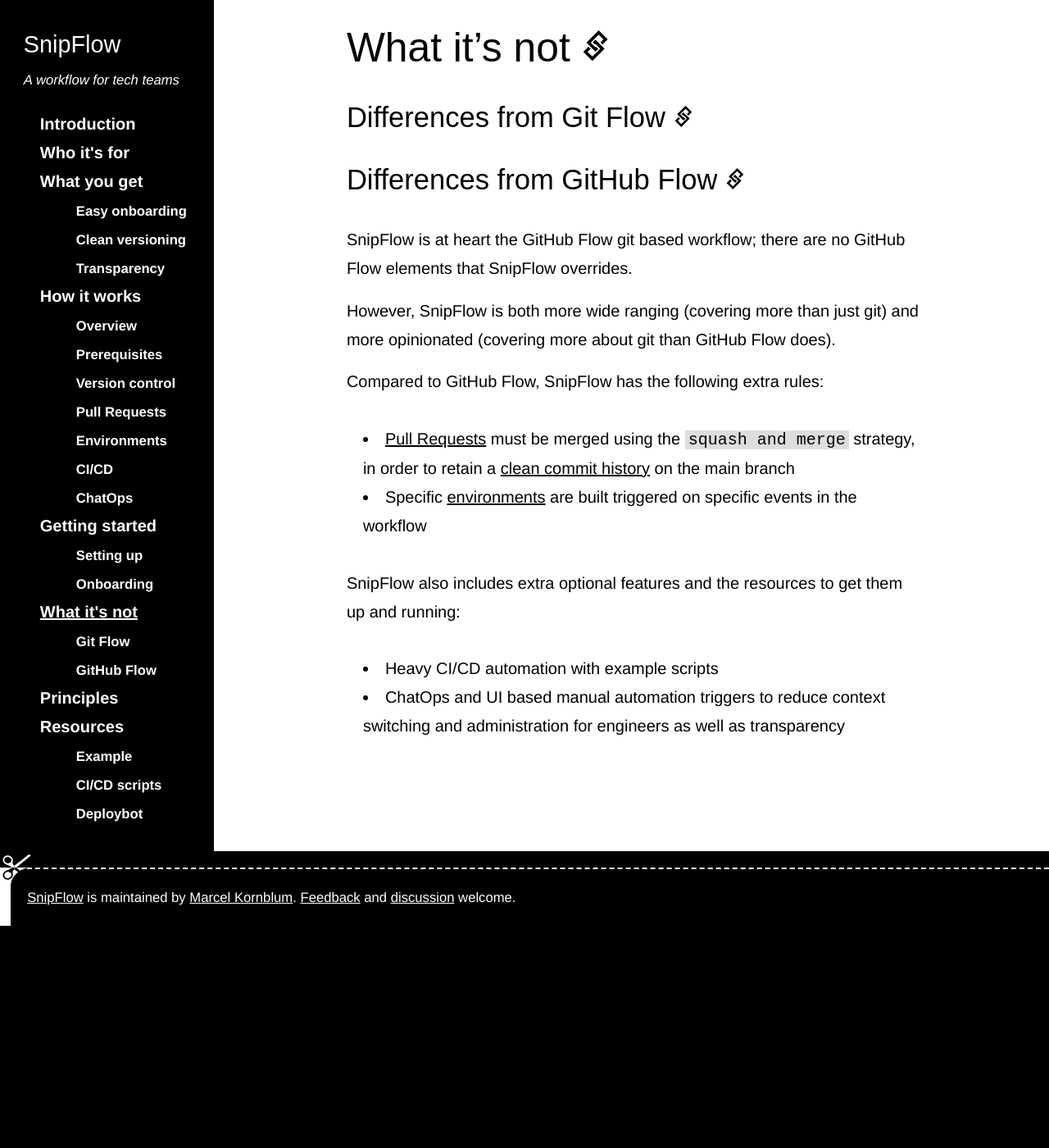
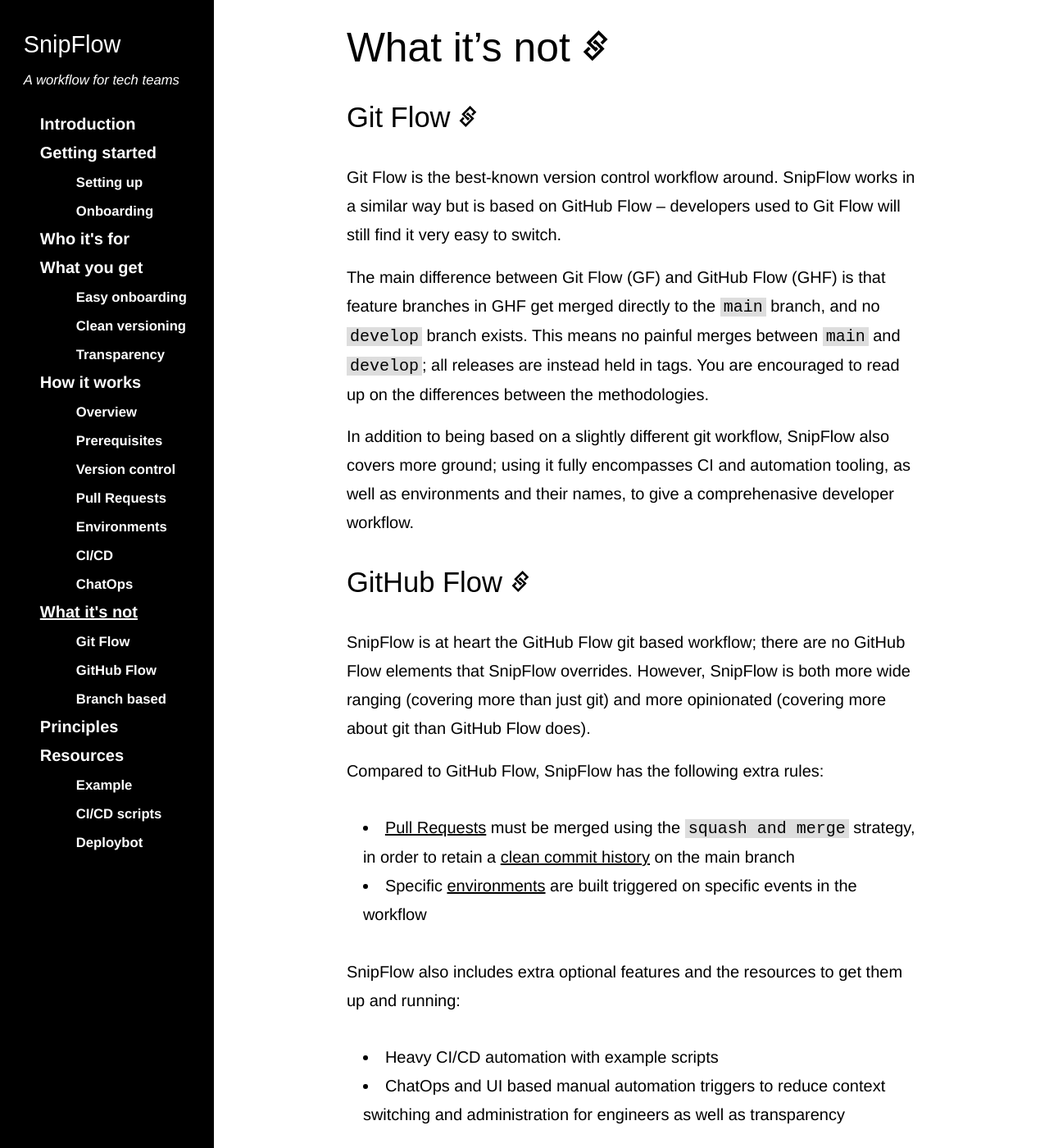
Before and after one commit to marcelkornblum/snipflow, a Jekyll site: the page built from site/what-its-not.md, in a window 1280 px wide and 1400 px high. Shown: the whole window at 82% size. Built offline with Jekyll 4.4.1, drawn with Linux system fonts in a browser that asks for light colours; some web fonts are replaced; our own code applies the rules of GitHub Pages for plain Markdown files; some of the changed text lies outside the part shown.

Commit message:
more restructuring

```diff
--- a/site/what-its-not.md
+++ b/site/what-its-not.md
@@ -1,12 +1,16 @@
 # What it's not
 
-## Differences from Git Flow
+## Git Flow
 
-## Differences from GitHub Flow
+Git Flow is the best-known version control workflow around. SnipFlow works in a similar way but is based on GitHub Flow -- developers used to Git Flow will still find it very easy to switch.
 
-SnipFlow is at heart the GitHub Flow git based workflow; there are no GitHub Flow elements that SnipFlow overrides.
+The main difference between Git Flow (GF) and GitHub Flow (GHF) is that feature branches in GHF get merged directly to the `main` branch, and no `develop` branch exists. This means no painful merges between `main` and `develop`; all releases are instead held in tags. You are encouraged to read up on the differences between the methodologies.
 
-However, SnipFlow is both more wide ranging (covering more than just git) and more opinionated (covering more about git than GitHub Flow does).
+In addition to being based on a slightly different git workflow, SnipFlow also covers more ground; using it fully encompasses CI and automation tooling, as well as environments and their names, to give a comprehenasive developer workflow.
+
+## GitHub Flow
+
+SnipFlow is at heart the GitHub Flow git based workflow; there are no GitHub Flow elements that SnipFlow overrides. However, SnipFlow is both more wide ranging (covering more than just git) and more opinionated (covering more about git than GitHub Flow does).
 
 Compared to GitHub Flow, SnipFlow has the following extra rules:
 
@@ -17,3 +21,5 @@
 
 - Heavy CI/CD automation with example scripts
 - ChatOps and UI based manual automation triggers to reduce context switching and administration for engineers as well as transparency
+
+## Branch based deployments
```
Also changed, not shown: site/README.md (+9 -2 lines), site/_data/sitenav.yml (+11 -9 lines).
